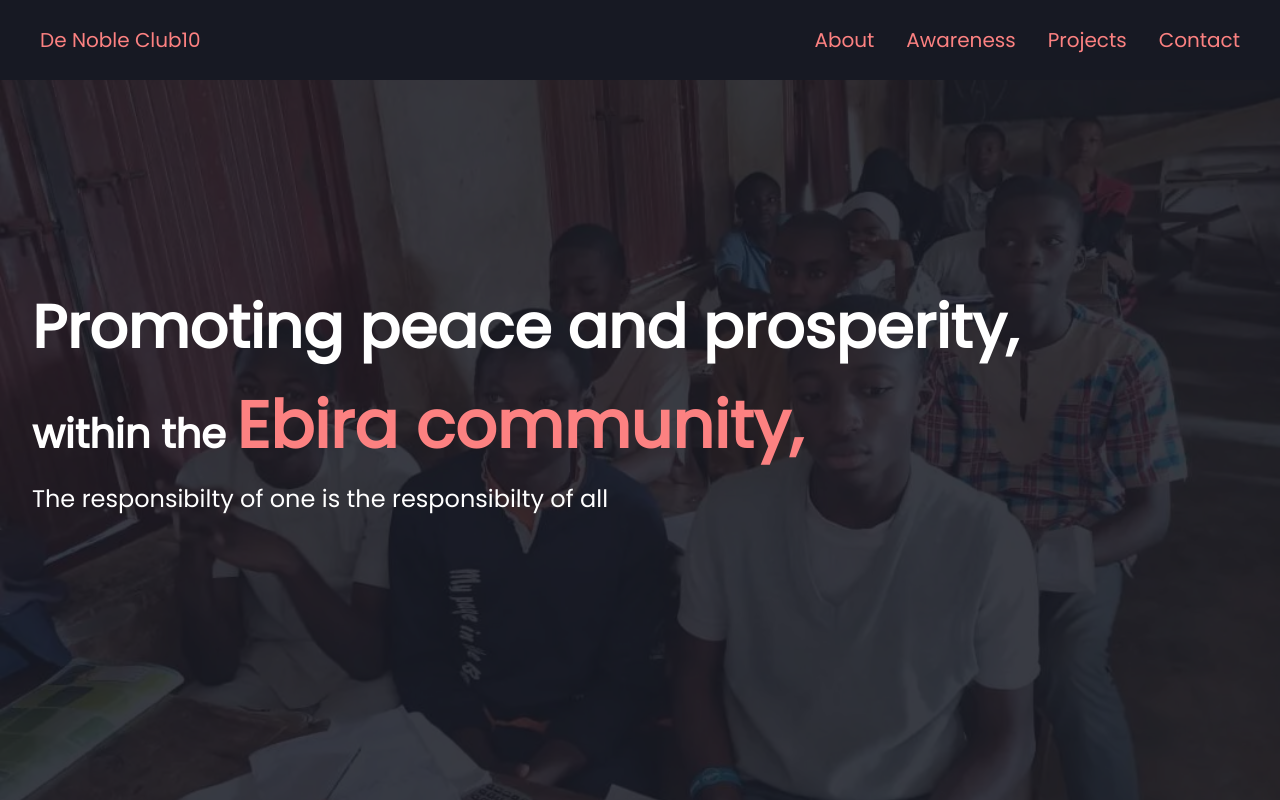
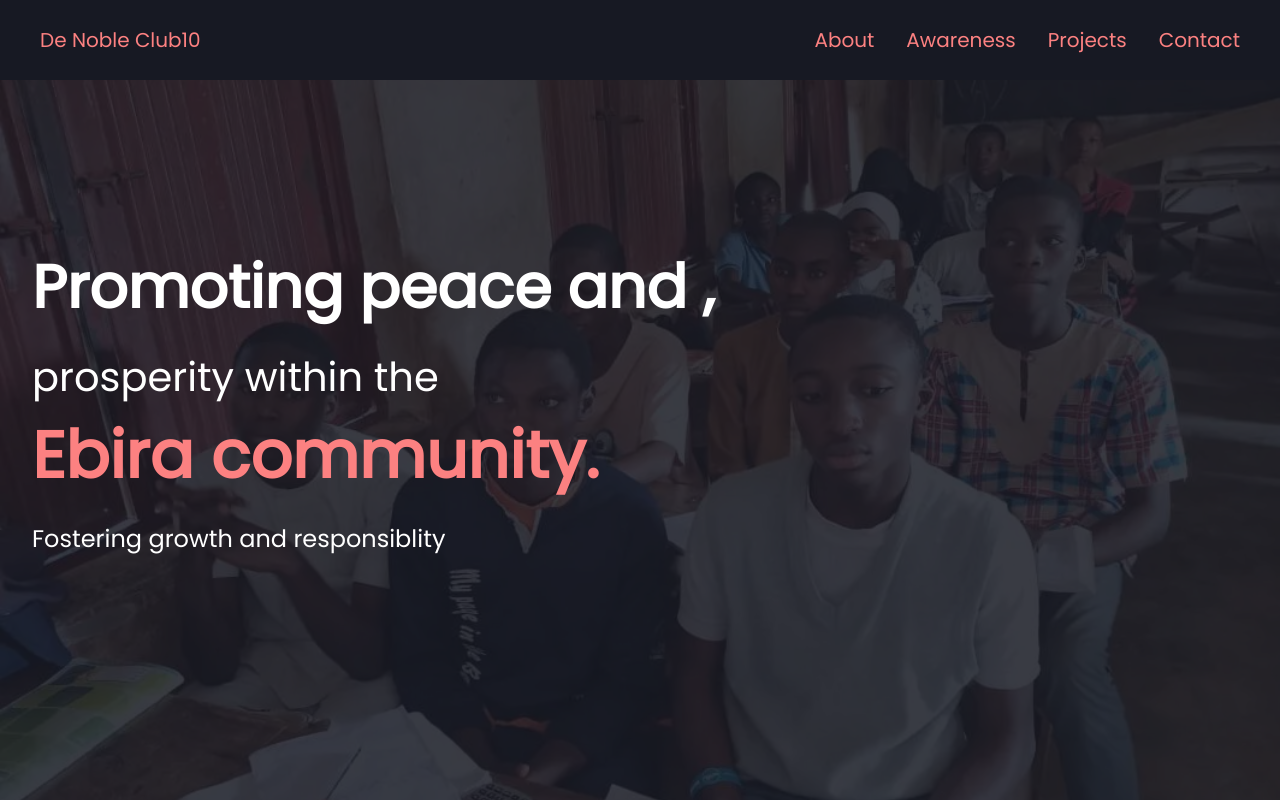
Before and after one commit to fvlly/De-Noble-Club-10, a React (Vite) app: page / in a window 1280 px wide. Shown: the top 800 px of the page. Built offline with nearby package versions, Linux system fonts and the light colour scheme.

Commit message:
remove project card transistion,edit hero text

```diff
--- a/src/components/Hero.jsx
+++ b/src/components/Hero.jsx
@@ -47,22 +47,22 @@ const Hero = () => {
           fontSize={["20px", "24px", "35px", "60px"]}
           lineHeight={[2]}
         >
-          Promoting peace and prosperity,
+          Promoting peace and ,
         </Heading>
-        <Heading fontSize={["18px", "28px", "40px"]}>
-          within the{" "}
+        <Text fontSize={["18px", "28px", "40px"]}>
+          prosperity within the{" "}
+          {/* {" Philantrophy,Educating and Sensitizing"} */}
+        </Text>
         <Text
           as="span"
           color="red.300"
           fontWeight="extrabold"
           fontSize={["22px", "32px", "40px", "65px"]}
         >
-            Ebira community,
+          Ebira community.
         </Text>
-          {/* {" Philantrophy,Educating and Sensitizing"} */}
-        </Heading>
         <Text py={4} fontSize={["16px", "20px", "24px"]}>
-          The responsibilty of one is the responsibilty of all
+            Fostering growth and responsiblity
         </Text>
       </Box>
     </Box>
--- a/src/components/ProjectCard.jsx
+++ b/src/components/ProjectCard.jsx
@@ -10,35 +10,34 @@ const ProjectCard = ({ description, src, intro }) => {
       rounded={10}
       outline="2px solid gray"
       mb={4}
-      _before={{
-        position: "absolute",
-        content: "''",
-        inset: 0,
-        borderTop: "3px solid #FC8181",
-        borderBottom: "3px solid #FC8181",
-        rounded: "8",
-        transform: "scale(0,1)",
-        transition: "transform 250ms ease-out",
-      }}
-      _after={{
-        position: "absolute",
-        content: "''",
-        inset: 0,
-        borderLeft: "3px solid #FC8181",
-        borderRight: "3px solid #FC8181",
-        rounded: "8",
-        transform: "scale(1,0)",
-        transition: "transform 250ms ease-out",
-      }}
-      _hover={{
-        _before:{
-          transform:'scale(1,1)'
-        },
-        _after:{
-          transform:'scale(1,1)'
-        }
-
-      }}
+      // _before={{
+      //   position: "absolute",
+      //   content: "''",
+      //   inset: 0,
+      //   borderTop: "3px solid #FC8181",
+      //   borderBottom: "3px solid #FC8181",
+      //   rounded: "8",
+      //   transform: "scale(0,1)",
+      //   transition: "transform 250ms ease-out",
+      // }}
+      // _after={{
+      //   position: "absolute",
+      //   content: "''",
+      //   inset: 0,
+      //   borderLeft: "3px solid #FC8181",
+      //   borderRight: "3px solid #FC8181",
+      //   rounded: "8",
+      //   transform: "scale(1,0)",
+      //   transition: "transform 250ms ease-out",
+      // }}
+      // _hover={{
+      //   _before: {
+      //     transform: "scale(1,1)",
+      //   },
+      //   _after: {
+      //     transform: "scale(1,1)",
+      //   },
+      // }}
     >
       <Box
         display="flex"
```
Lines whose indentation alone changed are shown as unchanged.
